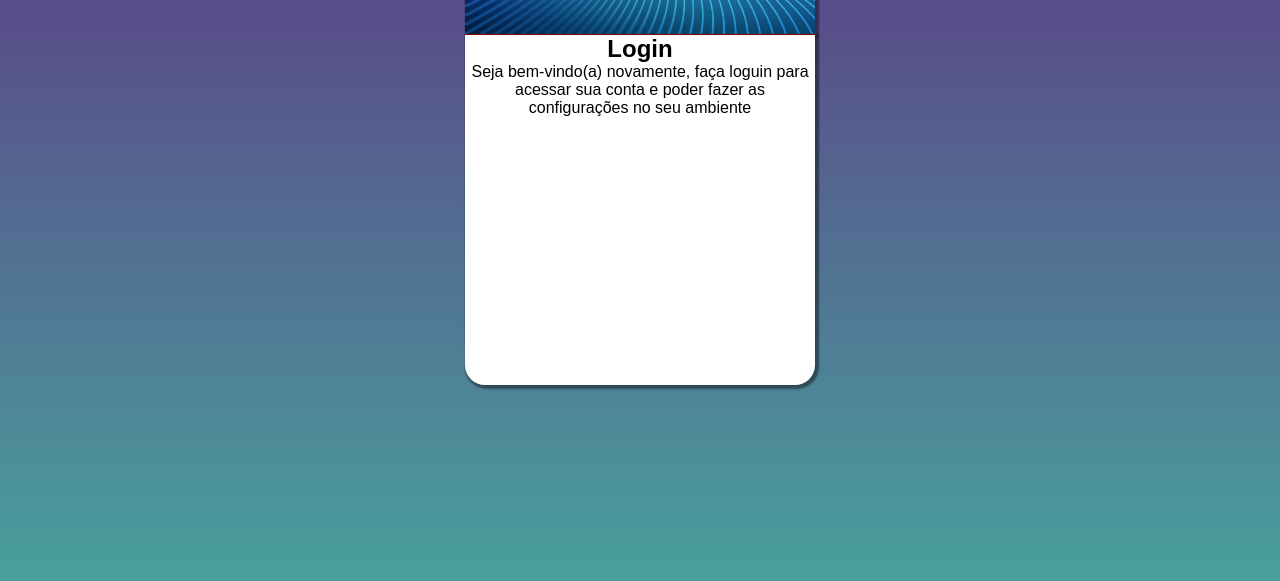
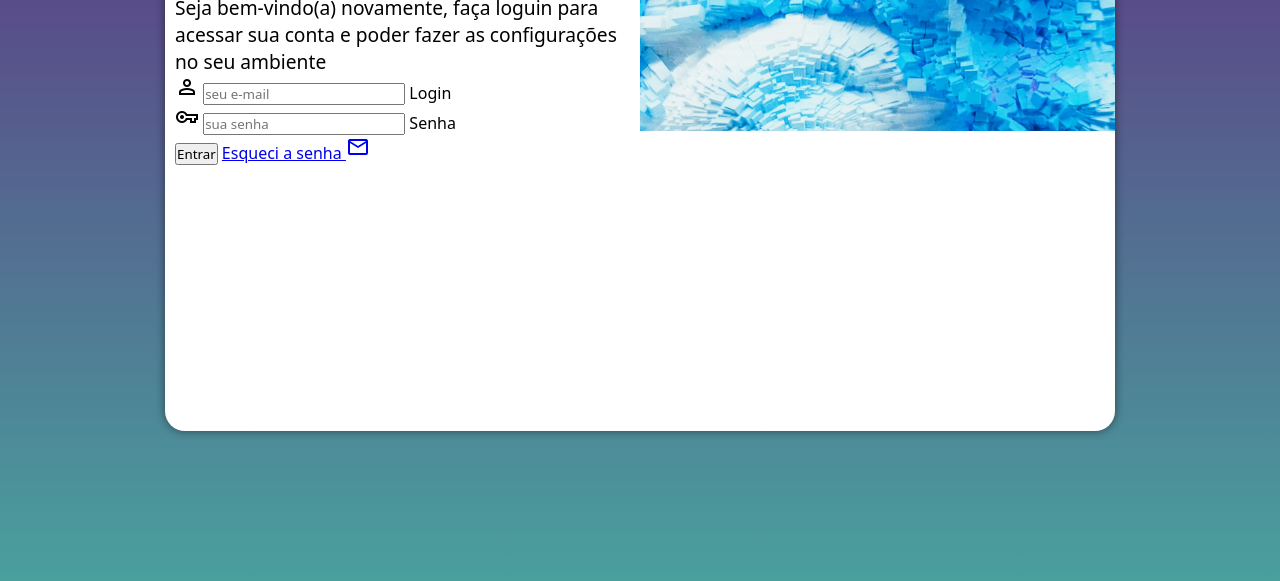
Before and after one commit to JulioGSilva/projeto-login, a plain HTML site: page index.html in a window 1280 px wide. Shown: the part 219-800 px from the top of the page. Drawn offline with nearby package versions, Linux system fonts and the light colour scheme.

Commit message:
adicionei o formulario

```diff
--- /dev/null
+++ b/estilos/media-query.css
@@ -0,0 +1,58 @@
+@charset "UTF-8";
+
+/*
+celular = 600 -- 768
+tablet = 768 -- 992
+pc = 992 -- 1200
+*/
+
+@media screen and (min-width: 768px) and (max-width: 992px) {
+    body {
+        background-image: linear-gradient(to top, #49a09d, #5f2c82);
+    }
+
+    section#login {
+        width: 80vw;
+    }
+
+    #login > #foto {
+        float: left;
+        width: 30%;
+        height: 100%;
+
+    }
+
+    #login > #formulario {
+        float: right;
+        width: 70%;
+    }
+}
+
+@media screen and (min-width: 992px) {
+    body {
+        background-image: linear-gradient(to top, #49a09d, #5f2c82);
+    }
+
+    #login {
+        width: 950px;
+    }
+
+    #login > #foto {
+        float: right;
+        width: 50%;
+        height: 100%;
+    }
+
+    #login > #formulario {
+        float: left;
+        width: 50%;
+    }
+
+    #formulario > h1 {
+        font-size: 2em;
+    }
+
+    #formulario > p {
+        font-size: 1.2em;
+    }
+}
--- a/estilos/style.css
+++ b/estilos/style.css
@@ -8,52 +8,58 @@ lilás: #5f2c82
 * {
     padding: 0px;
     margin: 0px;
-    font-family: Arial, Helvetica, sans-serif;
+    font-family: system-ui, -apple-system, BlinkMacSystemFont, 'Segoe UI', Roboto, Oxygen, Ubuntu, Cantarell, 'Open Sans', 'Helvetica Neue', sans-serif;
+    box-sizing: border-box;
 }
 
-body {
-    background-image: linear-gradient(to top, #49a09d, #5f2c82);
-    background-repeat: no-repeat;
-    background-attachment: fixed;
+body, html {
+    background-color: #5f2c82;
+    height: 100vh;
+    width: 100vw;
+}
+
+main {
+    position: relative;
+    height: 100vh;
+    width: 100vw;
 }
 
 #login {
-    text-align: center;
+    position: absolute;
+    top: 50%;
+    left: 50%;
+    transform: translate(-50%, -50%);
+
+
+    background-color: white;
+    width: 250px;
+    height: 500px;
     border-radius: 20px;
-    background-color: red;
-    height: 550px;
-    width: 350px;
-    margin: auto;
+    overflow: hidden;
+    box-shadow: 0px 0px 10px rgba(0, 0, 0, 0.486);
+
+    transition: width .3s, heigth .3s;
+    transition-timing-function: ease;
 }
 
-main {
+#login > div#foto {
+    background: #5f2c82 url(../imagens/pexels-emre-can-acer-2110951.jpg) no-repeat;
+    background-size: cover;
+    height: 200px;
+    display: block;
 
 }
 
-div#formulario {
-    background-color: white;
+#login > #formulario {
     display: block;
-    text-align: center;
-    height: 350px;
-    width: 350px;
-    margin: auto;
-    position: relative; top: 50px;
-    border-bottom-left-radius: 20px;
-    border-bottom-right-radius: 20px;
-    box-shadow: 2PX 2PX 2PX 2px rgba(0, 0, 0, 0.418);
+    padding: 10px;
 }
 
-#foto {
-    display: inline;
-    margin: auto;
-
+#formulario > h1 {
+    text-align: center;
+    margin-bottom: 10px;
 }
 
-#foto > img {
-    height: 200px;
-    width: 350px;
-    position: relative; top: 53px;
-    border-top-left-radius: 20px;
-    border-top-right-radius: 20px;
-    box-shadow: 2px 2px 2px 2px rgba(0, 0, 0, 0.418);
+#formulario > p {
+    font-size: 0.8em;
 }
--- a/index.html
+++ b/index.html
@@ -4,21 +4,41 @@
     <meta charset="UTF-8">
     <meta http-equiv="X-UA-Compatible" content="IE=edge">
     <meta name="viewport" content="width=device-width, initial-scale=1.0">
+    <link rel="stylesheet" href="https://fonts.googleapis.com/css2?family=Material+Symbols+Outlined:opsz,wght,FILL,GRAD@20..48,100..700,0..1,-50..200" />
     <title>Document</title>
     <link rel="stylesheet" href="estilos/style.css">
-    <link rel="stylesheet" href="https://fonts.googleapis.com/css2?family=Material+Symbols+Outlined:opsz,wght,FILL,GRAD@20..48,100..700,0..1,-50..200" />
+    <link rel="stylesheet" href="estilos/media-query.css">
 </head>
 <body>
     <main>
         <section id="login">
             <div id="foto">
-                <img src="imagens/pexels-sean-whang-804269.jpg" alt="foto">
+
             </div>
             <div id="formulario">
                 <h1>Login</h1>
                 <p>Seja bem-vindo(a) novamente, faça loguin para acessar sua conta e poder fazer as configurações no seu ambiente</p>
-                <form action="loguin.php" method="post">
-
+                <form action="login.php" method="post" autocomplete="on">
+                    <div class="campo">
+                        <span class="material-symbols-outlined">
+                            person
+                            </span>
+                        <input type="email" name="Login" id="ilogin" placeholder="seu e-mail" autocomplete="email" required maxlength="30">
+                        <label for="ilogin">Login</label>
+                    </div>
+                    <div class="campo">
+                        <span class="material-symbols-outlined">
+                            vpn_key
+                            </span>
+                        <input type="password" name="senha" id="isenha" placeholder="sua senha" autocomplete="current-password" required minlength="8">
+                        <label for="isenha">Senha</label>
+                    </div>
+                    <input type="submit" value="Entrar">
+                    <a href="esqueci.html">
+                        Esqueci a senha <span class="material-symbols-outlined">
+                            mail
+                            </span>
+                    </a>
                 </form>
             </div>
         </section>
```
Also changed, not shown: imagens/pexels-emre-can-acer-2110951.jpg (added).
